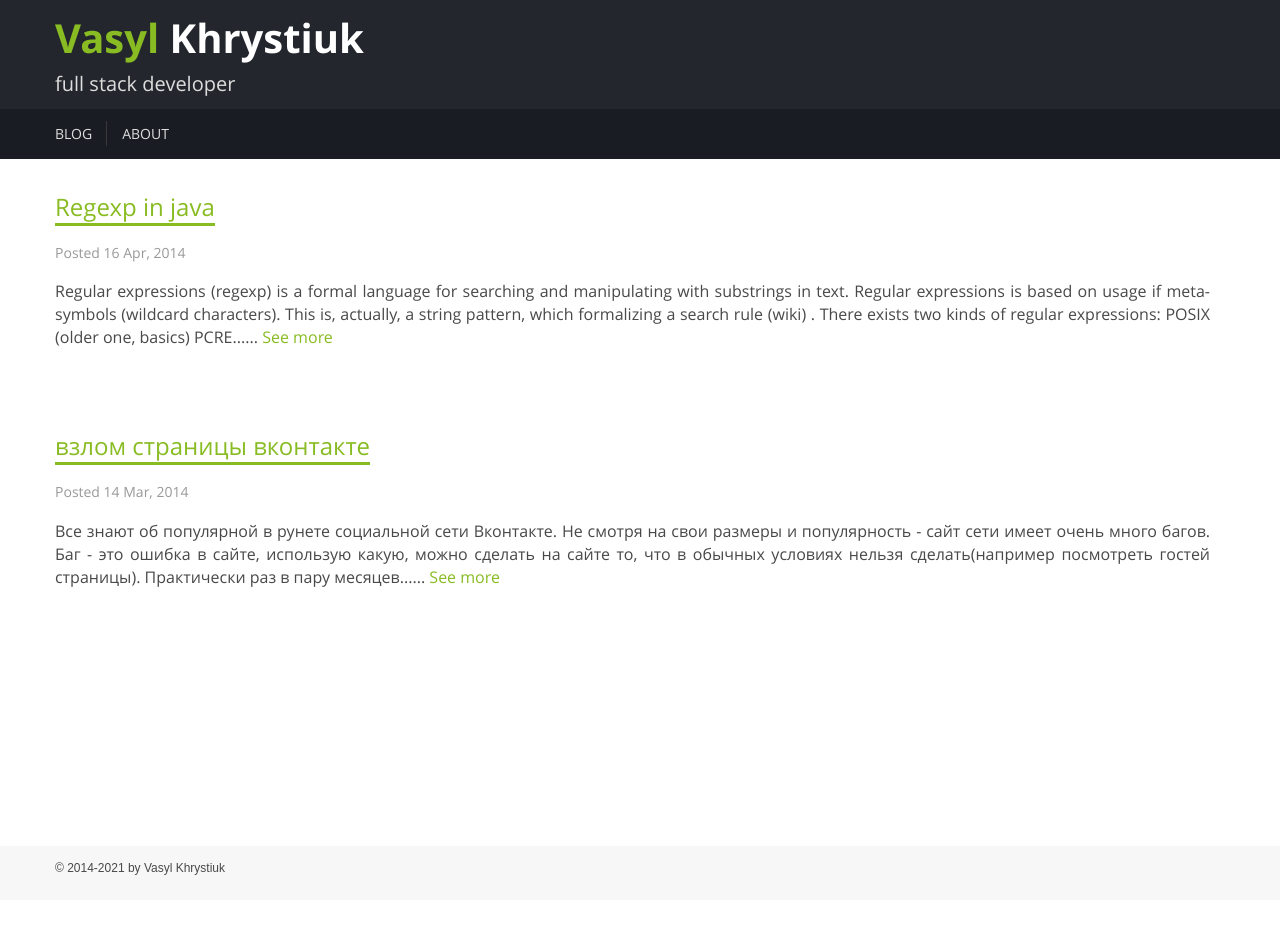
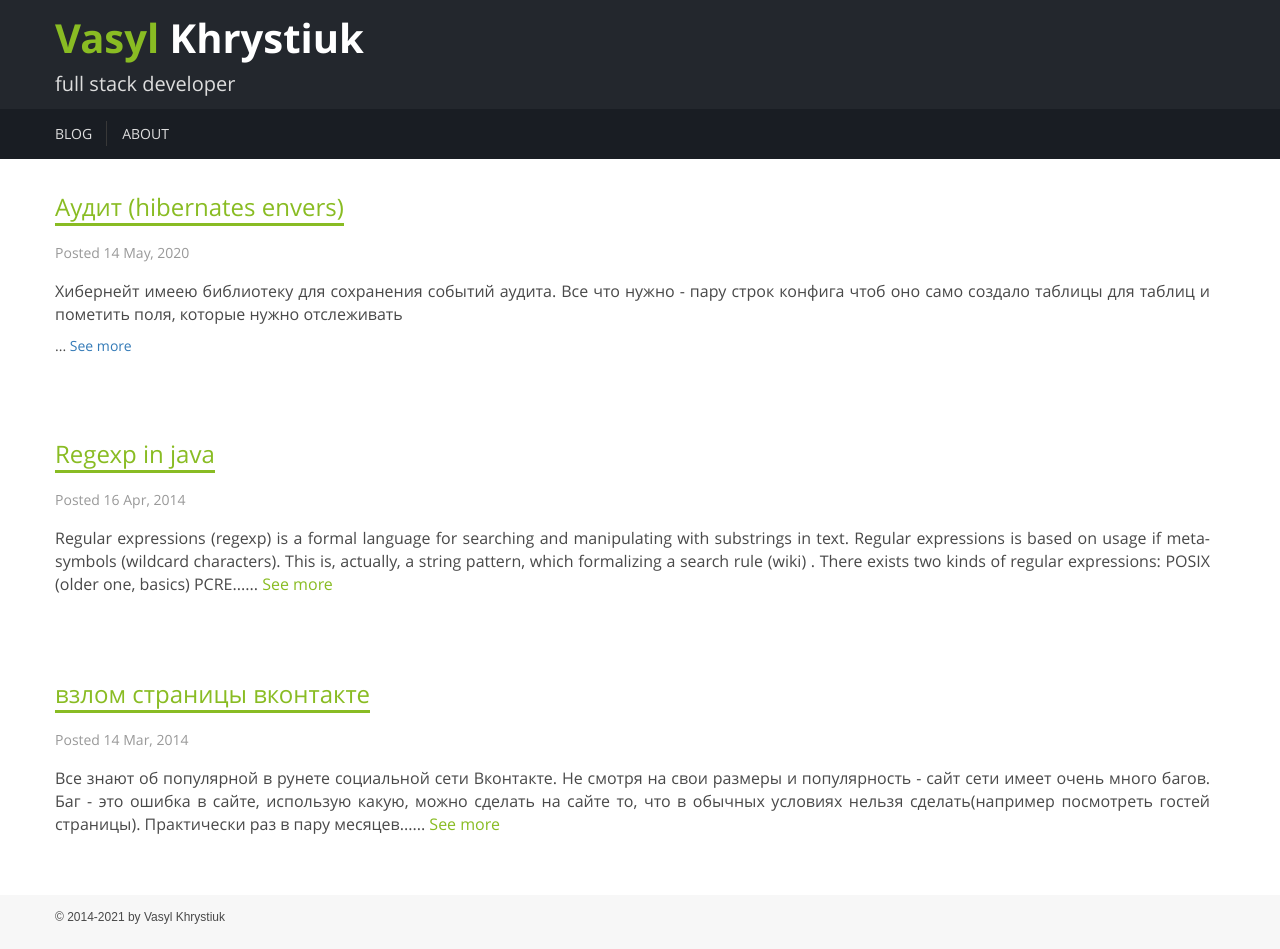
Before and after one commit to msangel/msangel.github.io, a Jekyll site: the page built from index.html, in a window 1280 px wide. Built offline with Jekyll 4.4.1, drawn with Linux system fonts in a browser that asks for light colours; comment, search, counter and statistics services are not loaded; before the commit the page ends 900 px from its top, so only the background shows below that.

Commit message:
Updated Audit Hibernates Envers and 1 other file

```diff
--- a/_config.yml
+++ b/_config.yml
@@ -7,9 +7,6 @@ collections:
     output: true
   uploads:
     title: Uploads
-    output: true
-  test:
-    title: test
     output: true
 defaults:
 - scope:
--- /dev/null
+++ b/_posts/2020-05-14-audit-hibernates-envers.markdown
@@ -0,0 +1,11 @@
+---
+title: Аудит (hibernates envers)
+date: 2020-05-14 23:35:00 Z
+---
+
+Хибернейт имеею библиотеку для сохранения событий аудита.
+Все что нужно - пару строк конфига чтоб оно само создало таблицы для таблиц и пометить поля, которые нужно отслеживать
+
+https://hibernate.org/orm/envers/
+https://github.com/hygl/spring-data-envers
+https://spring.io/projects/spring-data-envers
```
